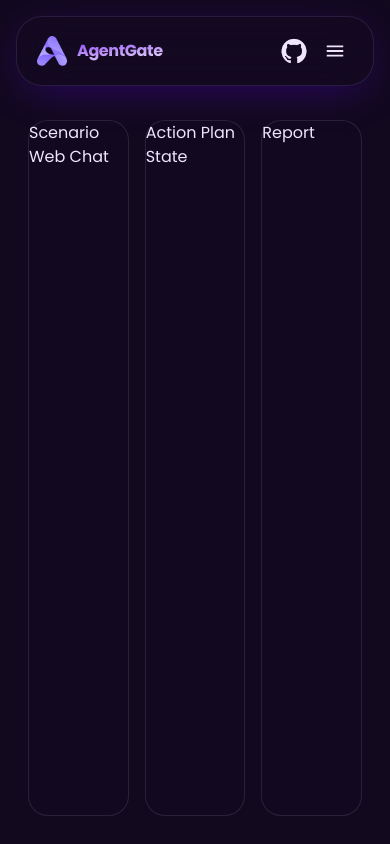
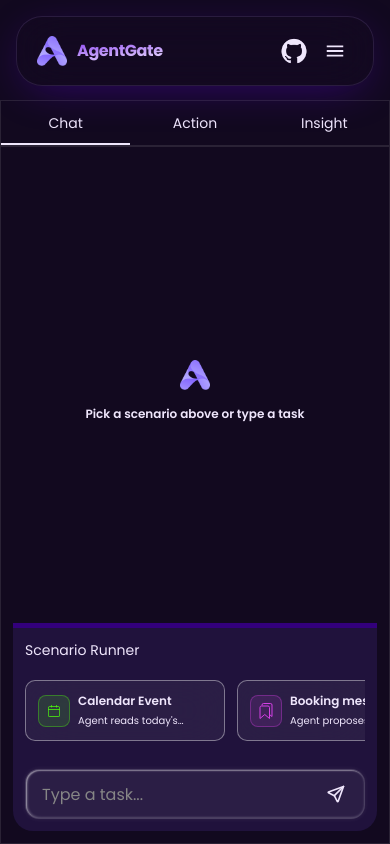
Before and after one commit to ihyaulumuddin14/laplace-agentgate, a Next.js app: page /demo in a window 390 px wide. Built offline with nearby package versions, Linux system fonts and the light colour scheme.

Commit message:
feat(demo): build demo page layout and sections for chat, action, and insight

```diff
--- /dev/null
+++ b/src/features/demo/components/misc/ChatContainer.tsx
@@ -0,0 +1,7 @@
+const ChatContainer = () => {
+  return (
+    <div>ChatContainer</div>
+  )
+};
+
+export default ChatContainer;
--- /dev/null
+++ b/src/features/demo/components/misc/DesktopDemoContainer.tsx
@@ -0,0 +1,33 @@
+import {
+  ResizablePanel,
+  ResizablePanelGroup,
+} from "@/shared/components/ui/resizable";
+import ActionSection from "../sections/ActionSection";
+import ChatSection from "../sections/ChatSection";
+import InsightSection from "../sections/InsightSection";
+import DemoCard from "./DemoCard";
+
+export default function DesktopDemoContainer() {
+  return (
+    <ResizablePanelGroup
+      orientation="horizontal"
+      className="hidden! lg:flex! gap-4 h-full"
+    >
+      <ResizablePanel defaultSize={"24%"} minSize={300}>
+        <DemoCard>
+          <ChatSection />
+        </DemoCard>
+      </ResizablePanel>
+      <ResizablePanel defaultSize={"38%"} minSize={300}>
+        <DemoCard>
+          <ActionSection />
+        </DemoCard>
+      </ResizablePanel>
+      <ResizablePanel defaultSize={"38%"} minSize={300}>
+        <DemoCard>
+          <InsightSection />
+        </DemoCard>
+      </ResizablePanel>
+    </ResizablePanelGroup>
+  );
+}
--- /dev/null
+++ b/src/features/demo/components/misc/MobileDemoContainer.tsx
@@ -0,0 +1,116 @@
+"use client";
+
+import { AnimatePresence, motion } from "motion/react";
+import { type ReactNode, useState } from "react";
+import { type DemoTab, DemoTabs } from "../../types";
+import ActionSection from "../sections/ActionSection";
+import ChatSection from "../sections/ChatSection";
+import InsightSection from "../sections/InsightSection";
+
+export default function MobileDemoContainer() {
+  const [currentTab, setCurrentTab] = useState<DemoTab>("chat");
+  const currentIndex = Object.values(DemoTabs).indexOf(currentTab);
+  const [direction, setDirection] = useState(1);
+
+  const handleSwitchTab = (tab: DemoTab) => {
+    const nextIndex = Object.values(DemoTabs).indexOf(tab);
+
+    setDirection(nextIndex > currentIndex ? 1 : -1);
+    setCurrentTab(tab);
+  };
+
+  return (
+    <div className="w-full h-full block lg:hidden text-purple-50">
+      <nav className="w-full h-fit sticky top-25 border">
+        <ul className="w-full grid grid-cols-3 py-3 relative">
+          {Object.values(DemoTabs).map((tab) => (
+            <MobileTab key={tab} handleSwitchTab={handleSwitchTab} tab={tab} />
+          ))}
+          <span
+            className="absolute bottom-0 left-0 h-[2px] w-1/3 bg-purple-50 transition-transform duration-300 ease-in-out"
+            style={{
+              transform: `translateX(${currentIndex * 100}%)`,
+            }}
+          />
+        </ul>
+      </nav>
+
+      <main className="w-full h-[calc(100%-46px)] overflow-hidden border relative">
+        <AnimatePresence custom={direction}>
+          {currentTab === DemoTabs.chat && (
+            <DemoCardWrapperMotion direction={direction} key={DemoTabs.chat}>
+              <ChatSection />
+            </DemoCardWrapperMotion>
+          )}
+          {currentTab === DemoTabs.action && (
+            <DemoCardWrapperMotion direction={direction} key={DemoTabs.action}>
+              <ActionSection />
+            </DemoCardWrapperMotion>
+          )}
+          {currentTab === DemoTabs.insight && (
+            <DemoCardWrapperMotion direction={direction} key={DemoTabs.insight}>
+              <InsightSection />
+            </DemoCardWrapperMotion>
+          )}
+        </AnimatePresence>
+      </main>
+    </div>
+  );
+}
+
+const MobileTab = ({
+  handleSwitchTab,
+  tab,
+}: {
+  handleSwitchTab: (tab: DemoTab) => void;
+  tab: DemoTab;
+}) => {
+  return (
+    <li className="text-center text-sm">
+      <button
+        type="button"
+        onClick={() => handleSwitchTab(tab)}
+        className="w-full h-full capitalize cursor-pointer hover:bg-purple-500 hover:text-white active:scale-95 transition-all duration-200"
+      >
+        {tab}
+      </button>
+    </li>
+  );
+};
+
+const DemoCardWrapperMotion = ({
+  children,
+  direction,
+}: {
+  children: ReactNode;
+  direction: number;
+}) => {
+  const variants = {
+    enter: (direction: number) => ({
+      translateX: direction > 0 ? "100%" : "-100%",
+    }),
+    center: {
+      translateX: "0%",
+    },
+    exit: (direction: number) => ({
+      translateX: direction > 0 ? "-100%" : "100%",
+    }),
+  };
+
+  return (
+    <motion.section
+      custom={direction}
+      variants={variants}
+      initial="enter"
+      animate="center"
+      exit="exit"
+      transition={{
+        duration: 0.3,
+        ease: "easeInOut",
+      }}
+      className="absolute inset-0 w-full h-full p-3"
+    >
+      {children}
+    </motion.section>
+  );
+};
--- /dev/null
+++ b/src/features/demo/components/sections/ActionSection.tsx
@@ -0,0 +1,5 @@
+const ActionSection = () => {
+  return <div>ActionSection</div>;
+};
+
+export default ActionSection;
--- /dev/null
+++ b/src/features/demo/components/sections/ChatSection.tsx
@@ -0,0 +1,96 @@
+"use client";
+
+import Image from "next/image";
+import type { CSSProperties } from "react";
+import { TbSend } from "react-icons/tb";
+import logo from "@/assets/logo.png";
+import { BrandWordmark } from "@/shared/components/ui/BrandWordmark";
+import { Input } from "@/shared/components/ui/input";
+import { SCENARIOS } from "../../constants/scenario";
+import type { ScenarioRunnerOptionType } from "../../types";
+
+const ChatSection = () => {
+  return (
+    <div className="w-full h-full relative flex flex-col">
+      {/* HEADER */}
+      <header className="w-full p-3 rounded-t-[20px] bg-surface-2/80 hidden lg:flex justify-center py-4 lg:py-6">
+        <BrandWordmark logoSize={30} textClassName="text-sm sm:text-base" />
+      </header>
+
+      {/* BUBBLE CHAT CONTENT */}
+      <main className="flex-1 relative">
+        <EmptyChatFallback />
+      </main>
+
+      {/* SCENARIO FORM */}
+      <footer className="w-full h-fit bg-surface-2/80 border-t-5 border-purple-800 flex flex-col p-3 gap-5 rounded-b-[20px]">
+        <span className="text-sm">Scenario Runner</span>
+
+        <div className="w-full overflow-x-auto pb-2 minimal-scrollbar">
+          <ul className="flex gap-3 min-w-fit">
+            {SCENARIOS.map((scenario) => (
+              <ScenarioRunnerOption key={scenario.title} {...scenario} />
+            ))}
+          </ul>
+        </div>
+
+        <form className="relative w-full">
+          <Input className="w-full" placeholder="Type a task..." />
+          <button
+            onClick={(e) => {
+              e.preventDefault();
+              console.log("test");
+            }}
+            type="submit"
+            className="absolute h-full aspect-square top-1/2 right-1 -translate-y-1/2 flex justify-center items-center cursor-pointer hover:scale-110 active:scale-100 transition-all ease-in-out duration-200"
+          >
+            <TbSend size={20} color="#efe6fc" />
+          </button>
+        </form>
+      </footer>
+    </div>
+  );
+};
+
+export default ChatSection;
+
+const ScenarioRunnerOption = ({
+  title,
+  description,
+  Icon,
+  accent,
+}: ScenarioRunnerOptionType) => {
+  return (
+    <li
+      style={{ "--accent": accent } as CSSProperties}
+      className="flex items-center gap-2 w-50 border border-white/40 bg-white/5 backdrop-blur-xl p-3 rounded-lg"
+    >
+      <div className="relative grid size-8 aspect-square place-items-center rounded-md border border-[color-mix(in_srgb,var(--accent)_35%,transparent)] bg-[color-mix(in_srgb,var(--accent)_12%,transparent)] text-accent transition-transform duration-300 group-hover:scale-110">
+        <Icon size={16} />
+      </div>
+      <div className="flex flex-col gap-1">
+        <h2 className="text-xs font-semibold line-clamp-1">{title}</h2>
+        <p className="text-[10px] line-clamp-1">{description}</p>
+      </div>
+    </li>
+  );
+};
+
+const EmptyChatFallback = () => {
+  return (
+    <div className="absolute w-full h-full flex flex-col gap-4 justify-center items-center">
+      <Image
+        src={logo}
+        alt="AgentGate logo"
+        width={30}
+        height={30}
+        priority
+        className="shrink-0"
+        style={{ width: "30px", height: "auto" }}
+      />
+      <span className="text-xs text-purple-50 font-semibold">
+        Pick a scenario above or type a task
+      </span>
+    </div>
+  );
+};
--- a/src/features/demo/components/sections/DemoContainer.tsx
+++ b/src/features/demo/components/sections/DemoContainer.tsx
@@ -1,29 +1,11 @@
-import {
-  ResizablePanel,
-  ResizablePanelGroup,
-} from "@/shared/components/ui/resizable";
-import DemoCard from "../misc/DemoCard";
+import DesktopDemoContainer from "../misc/DesktopDemoContainer";
+import MobileDemoContainer from "../misc/MobileDemoContainer";
 
 const DemoContainer = () => {
   return (
-    <section className="w-full h-[calc(100vh-120px)] relative mt-30 p-7 pt-0">
-      <ResizablePanelGroup orientation="horizontal" className="gap-4 h-full">
-        <ResizablePanel defaultSize={"24%"} minSize={300}>
-          <DemoCard>
-            <p>Scenario Web Chat</p>
-          </DemoCard>
-        </ResizablePanel>
-        <ResizablePanel defaultSize={"38%"} minSize={300}>
-          <DemoCard>
-            <p>Action Plan State</p>
-          </DemoCard>
-        </ResizablePanel>
-        <ResizablePanel defaultSize={"38%"} minSize={300}>
-          <DemoCard>
-            <p>Report</p>
-          </DemoCard>
-        </ResizablePanel>
-      </ResizablePanelGroup>
+    <section className="w-full h-[calc(100vh-100px)] lg:h-[calc(100vh-120px)] relative mt-25 lg:mt-30 lg:p-7 pt-0">
+      <DesktopDemoContainer />
+      <MobileDemoContainer />
     </section>
   );
 };
--- /dev/null
+++ b/src/features/demo/components/sections/InsightSection.tsx
@@ -0,0 +1,5 @@
+const InsightSection = () => {
+  return <div>InsightSection</div>;
+};
+
+export default InsightSection;
```
